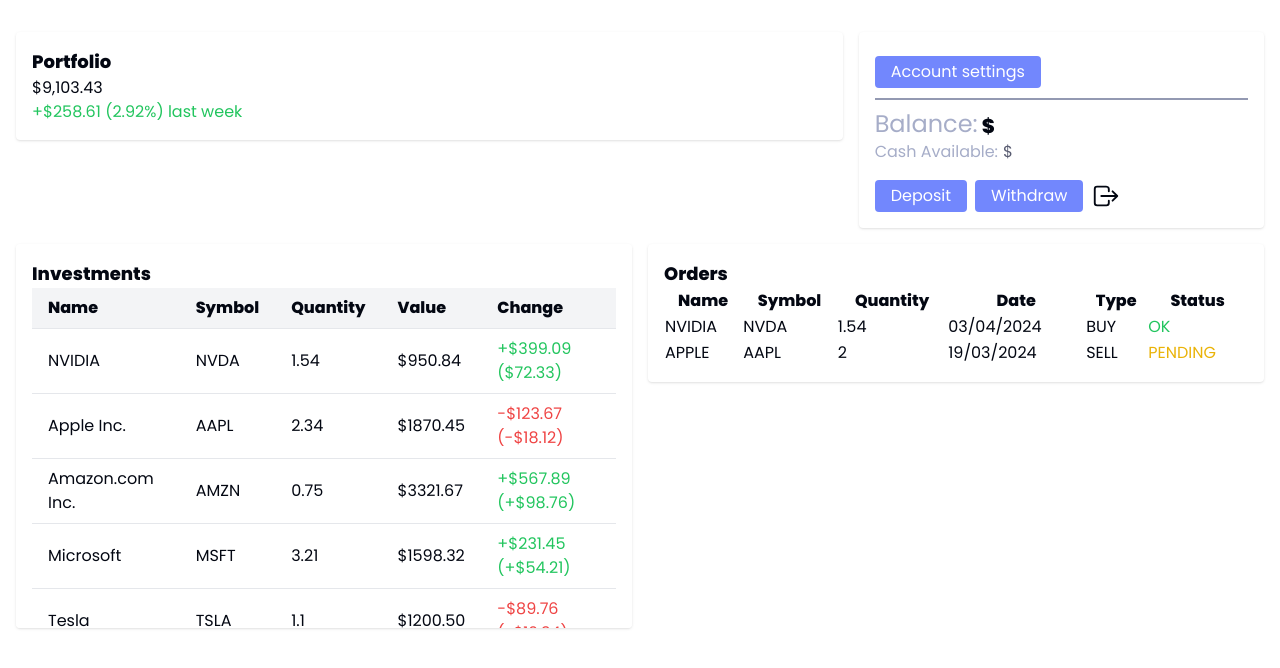
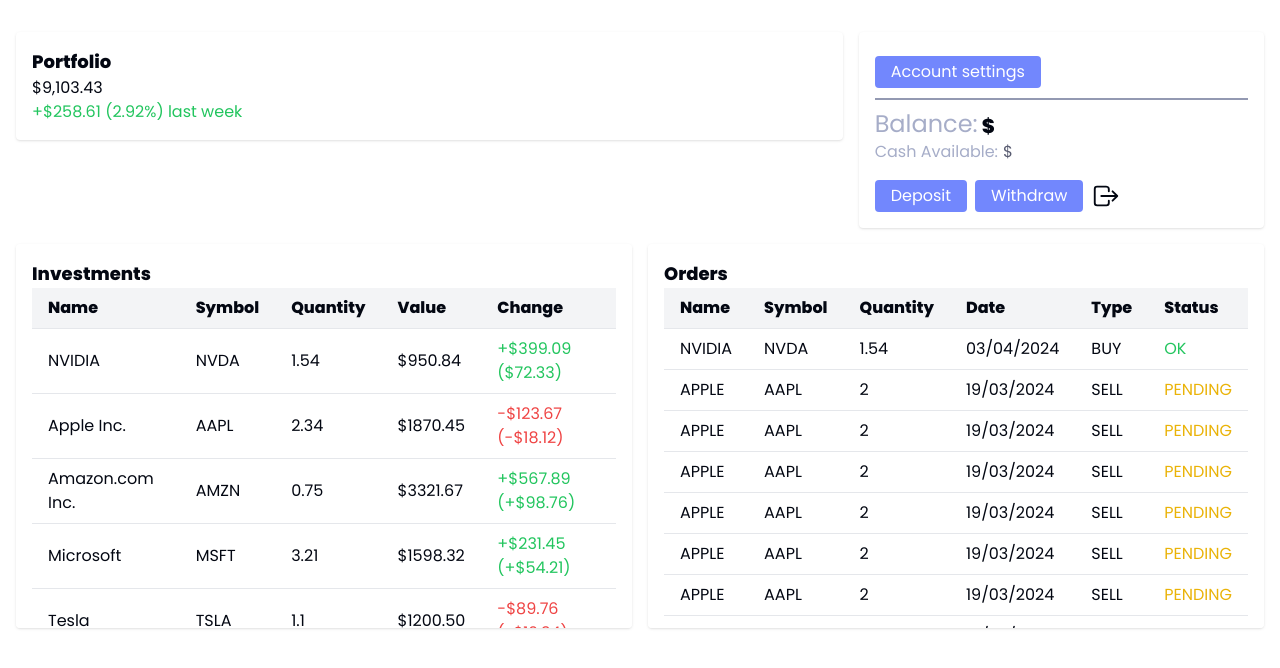
Before and after one commit to coradini1/Coyote-Trade, a Next.js app in the folder frontend/: page /dashboard in a window 1280 px wide. Shown: the top 668 px of the page. Built offline with nearby package versions, Linux system fonts and the light colour scheme; no server answers.

Commit message:
feat: UI orders

```diff
--- a/frontend/components/custom/Orders/Orders.tsx
+++ b/frontend/components/custom/Orders/Orders.tsx
@@ -1,41 +1,140 @@
-import React from 'react';
+import React from "react";
 
-const Orders: React.FC = () => {
+function Orders({ userData }: any) {
+  const orderData = [
+    {
+      name: "NVIDIA",
+      symbol: "NVDA",
+      quantity: 1.54,
+      date: "03/04/2024",
+      type: "BUY",
+      status: "OK",
+    },
+    {
+      name: "APPLE",
+      symbol: "AAPL",
+      quantity: 2,
+      date: "19/03/2024",
+      type: "SELL",
+      status: "PENDING",
+    },
+    {
+      name: "APPLE",
+      symbol: "AAPL",
+      quantity: 2,
+      date: "19/03/2024",
+      type: "SELL",
+      status: "PENDING",
+    },
+
+    {
+      name: "APPLE",
+      symbol: "AAPL",
+      quantity: 2,
+      date: "19/03/2024",
+      type: "SELL",
+      status: "PENDING",
+    },
+
+    {
+      name: "APPLE",
+      symbol: "AAPL",
+      quantity: 2,
+      date: "19/03/2024",
+      type: "SELL",
+      status: "PENDING",
+    },
+
+    {
+      name: "APPLE",
+      symbol: "AAPL",
+      quantity: 2,
+      date: "19/03/2024",
+      type: "SELL",
+      status: "PENDING",
+    },
+
+    {
+      name: "APPLE",
+      symbol: "AAPL",
+      quantity: 2,
+      date: "19/03/2024",
+      type: "SELL",
+      status: "PENDING",
+    },
+
+    {
+      name: "APPLE",
+      symbol: "AAPL",
+      quantity: 2,
+      date: "19/03/2024",
+      type: "SELL",
+      status: "PENDING",
+    },
+
+    {
+      name: "APPLE",
+      symbol: "AAPL",
+      quantity: 2,
+      date: "19/03/2024",
+      type: "SELL",
+      status: "PENDING",
+    },
+
+    {
+      name: "APPLE",
+      symbol: "AAPL",
+      quantity: 2,
+      date: "19/03/2024",
+      type: "SELL",
+      status: "PENDING",
+    },
+
+    {
+      name: "APPLE",
+      symbol: "AAPL",
+      quantity: 2,
+      date: "19/03/2024",
+      type: "SELL",
+      status: "PENDING",
+    },
+  ];
+
   return (
-    <div className="orders bg-white p-4 rounded shadow">
+    <div className="orders bg-white p-4 rounded shadow max-h-96 overflow-y-auto">
       <h2 className="text-lg font-bold">Orders</h2>
-      <table className="min-w-full bg-white">
+      <table className="min-w-full bg-white divide-y divide-gray-200">
         <thead>
-          <tr>
-            <th>Name</th>
-            <th>Symbol</th>
-            <th>Quantity</th>
-            <th>Date</th>
-            <th>Type</th>
-            <th>Status</th>
+          <tr className="bg-gray-100">
+            <th className="px-4 py-2 text-left">Name</th>
+            <th className="px-4 py-2 text-left">Symbol</th>
+            <th className="px-4 py-2 text-left">Quantity</th>
+            <th className="px-4 py-2 text-left">Date</th>
+            <th className="px-4 py-2 text-left">Type</th>
+            <th className="px-4 py-2 text-left">Status</th>
           </tr>
         </thead>
-        <tbody>
-          <tr>
-            <td>NVIDIA</td>
-            <td>NVDA</td>
-            <td>1.54</td>
-            <td>03/04/2024</td>
-            <td>BUY</td>
-            <td className="text-green-500">OK</td>
-          </tr>
-          <tr>
-            <td>APPLE</td>
-            <td>AAPL</td>
-            <td>2</td>
-            <td>19/03/2024</td>
-            <td>SELL</td>
-            <td className="text-yellow-500">PENDING</td>
-          </tr>
+        <tbody className="divide-y divide-gray-200">
+          {orderData.map((order, index) => (
+            <tr key={index}>
+              <td className="px-4 py-2">{order.name}</td>
+              <td className="px-4 py-2">{order.symbol}</td>
+              <td className="px-4 py-2">{order.quantity}</td>
+              <td className="px-4 py-2">{order.date}</td>
+              <td className="px-4 py-2">{order.type}</td>
+              <td
+                className={`px-4 py-2 ${
+                  order.status === "OK" ? "text-green-500" : "text-yellow-500"
+                }`}
+              >
+                {order.status}
+              </td>
+            </tr>
+          ))}
         </tbody>
       </table>
     </div>
   );
-};
+}
 
 export default Orders;
```
